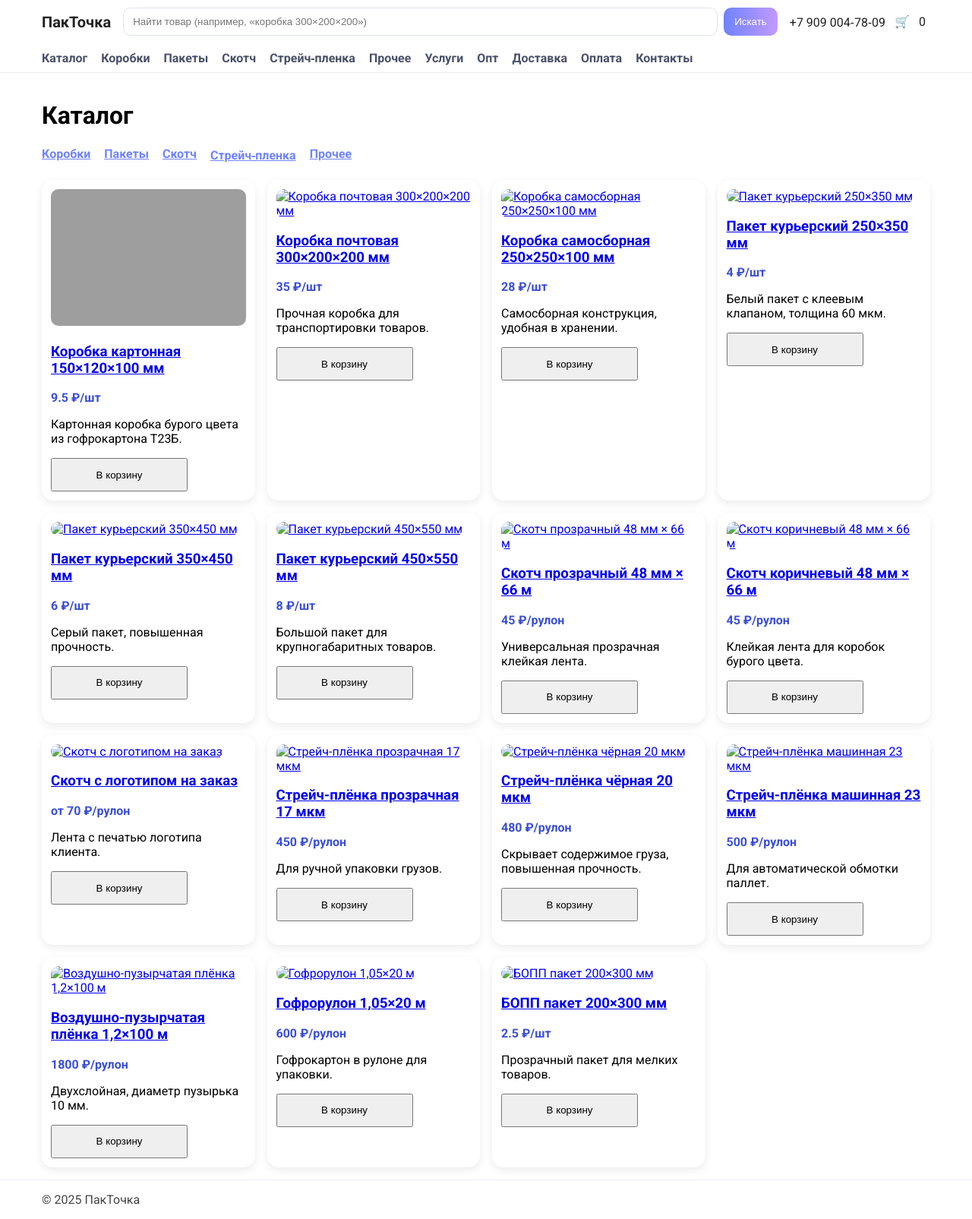
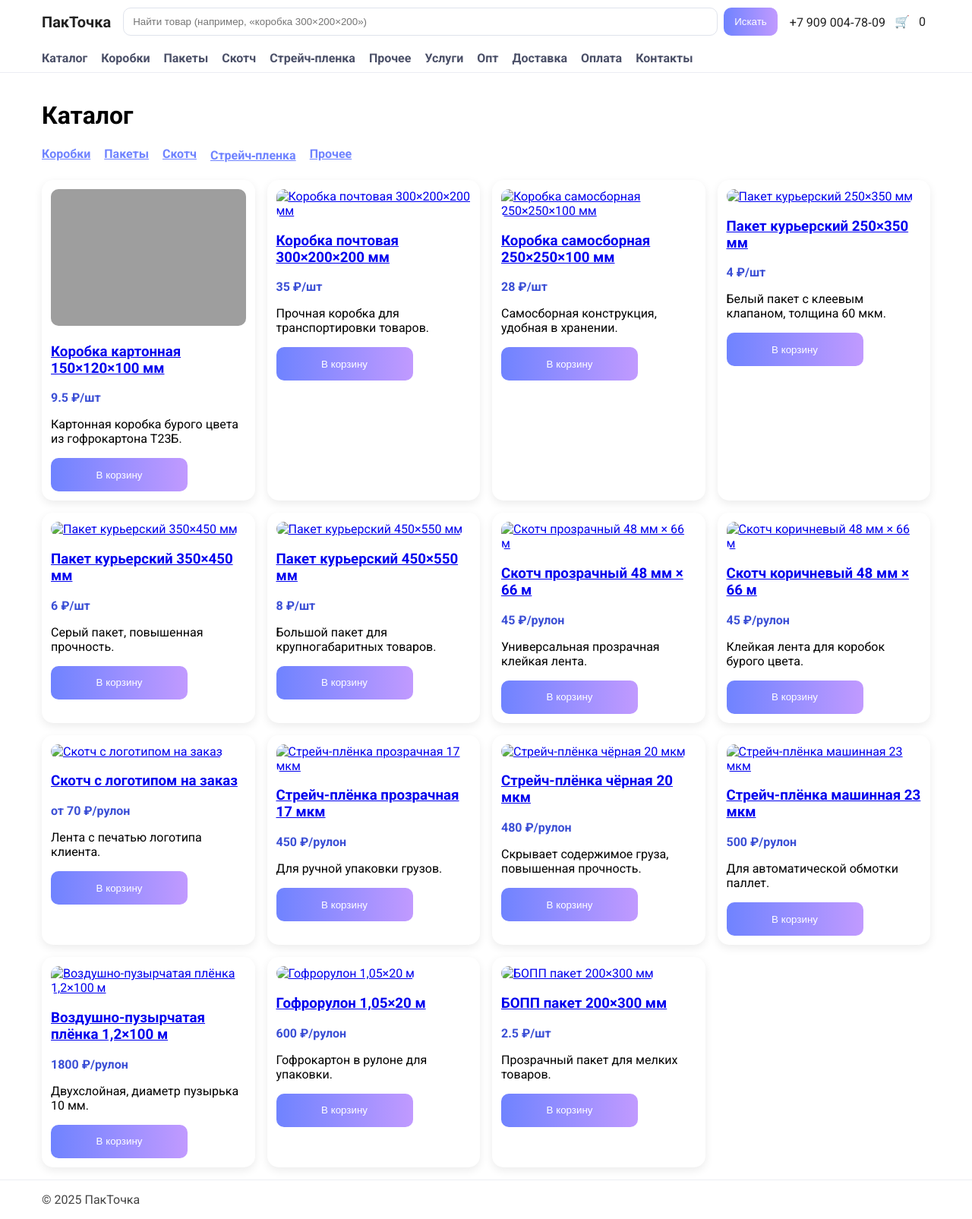
Before and after one commit to mckhoklov-creator/packtochka, a Jekyll site: the page built from katalog/katalog-index.md, in a window 1280 px wide. Shown: the whole page at 76% size. Built offline with Jekyll 4.4.1, drawn with Linux system fonts in a browser that asks for light colours; grey boxes are pictures that could not be loaded.

Commit message:
style: unify catalog add-to-cart button classes

```diff
--- a/katalog/katalog-index.md
+++ b/katalog/katalog-index.md
@@ -32,7 +32,7 @@ permalink: /katalog/
     </a>
     <p class="price">{{ p.price }} {{ p.unit }}</p>
     <p class="short">{{ p.short }}</p>
-    <button class="add-to-cart" data-sku="{{ p.sku }}" data-name="{{ p.name }}" data-price="{{ p.price }}">В корзину</button>
+    <button class="btn btn-gradient mt-2 add-to-cart" data-sku="{{ p.sku }}" data-name="{{ p.name }}" data-price="{{ p.price }}">В корзину</button>
   </div>
 {% endfor %}
 </div>
```
Also changed, not shown: katalog/index.md (+1 -1 lines).
